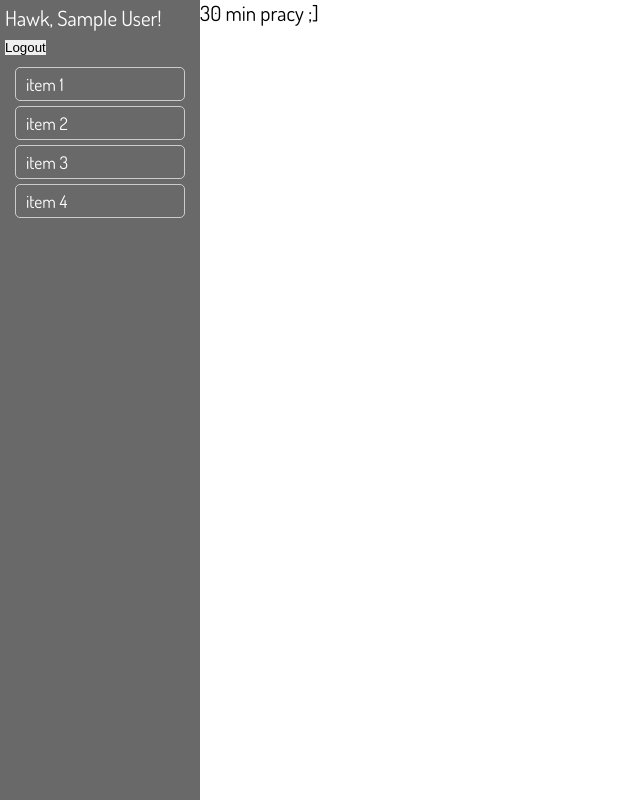
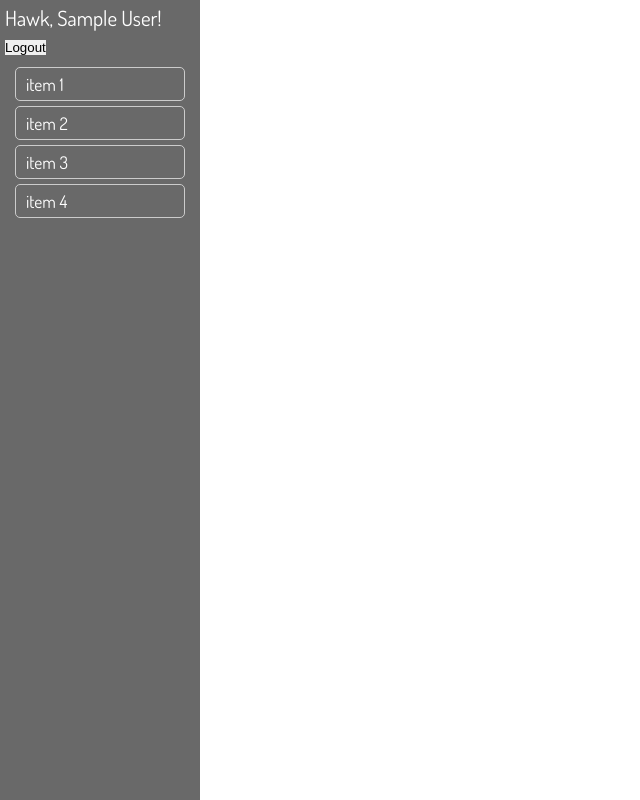
Before and after one commit to andfra1/QueSeraSera, a PHP site: page /QueSeraSera/html/index.php in a window 1280 px wide. Shown: the whole page, without its empty margins (0-640 px from the left). Run offline with PHP 8.4, Linux system fonts and the light colour scheme; the visitor is signed in with stand-in values (Sample User, id 1).

Commit message:
new branch

```diff
--- a/html/index.php
+++ b/html/index.php
@@ -40,7 +40,7 @@ if(!isset($_SESSION['login'])) {
 				</ul>
 			</div>
 
-			<div class="mainWindow"> 30 min pracy ;] </div>
+			<div class="mainWindow"></div>
 		</div>
 
 		<?php
```
